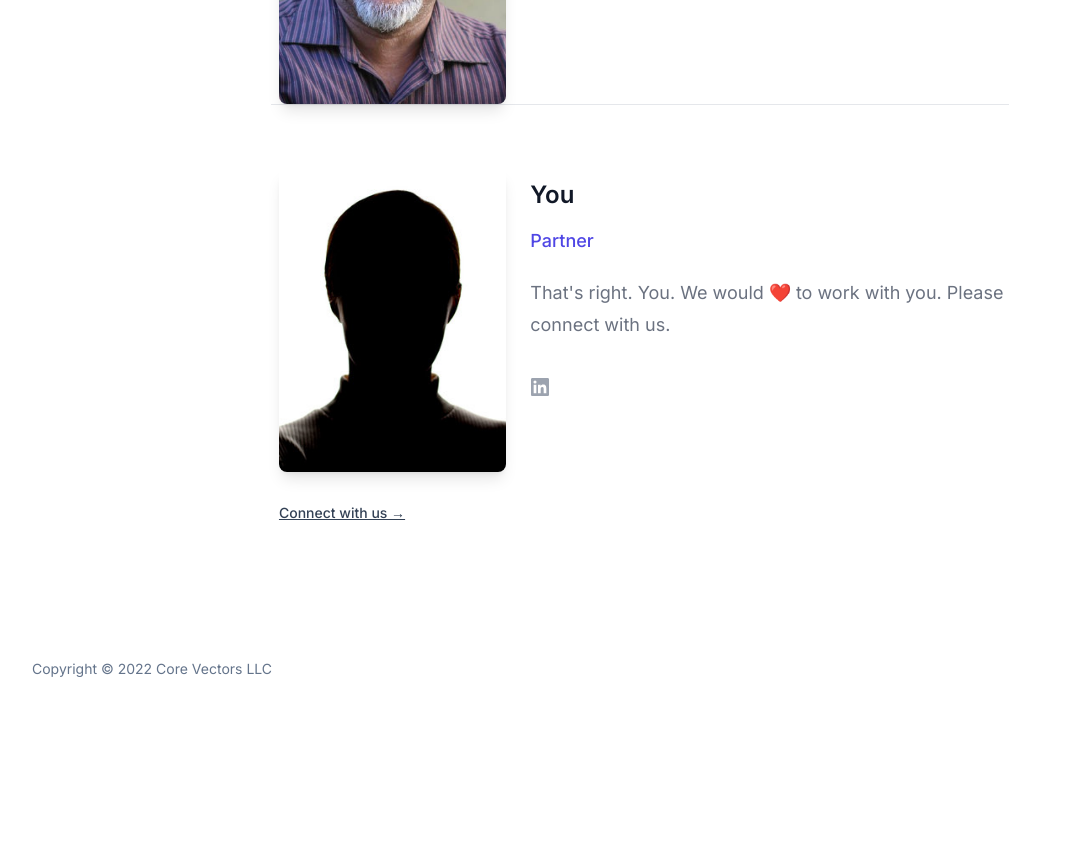
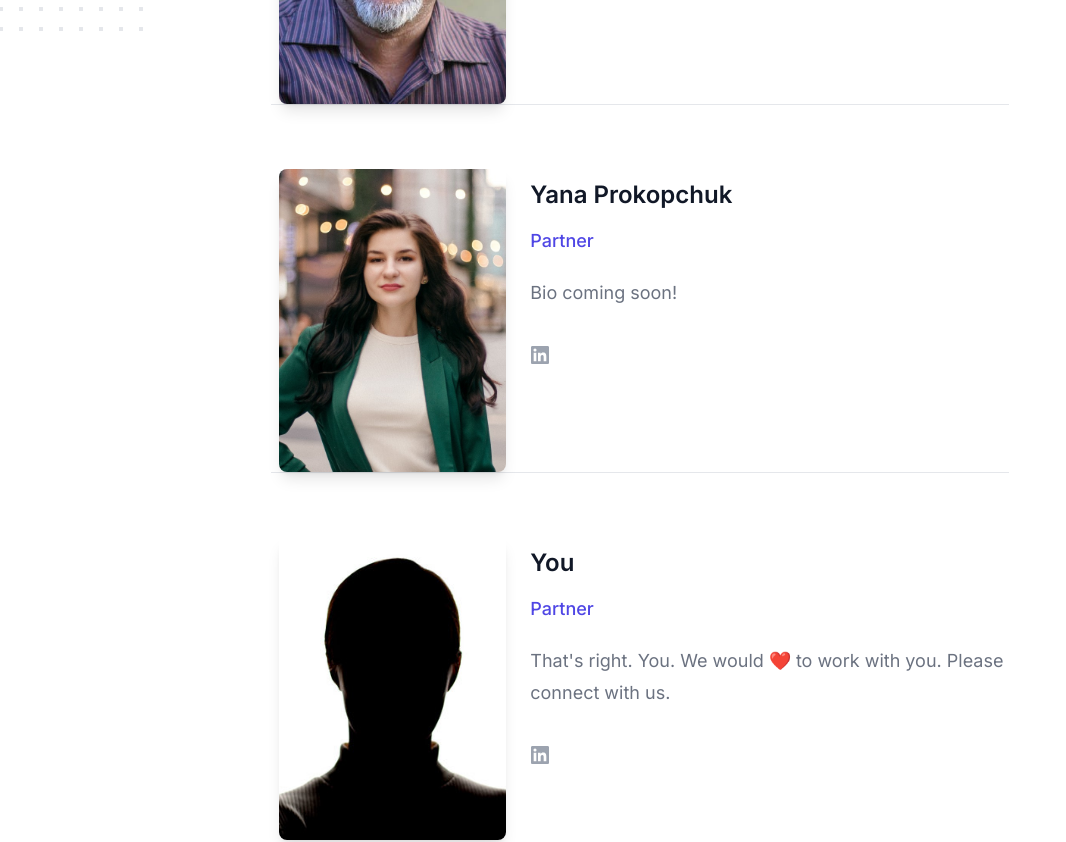
Before and after one commit to corevectors/www, a Next.js app: page /about in a window 1280 px wide. Shown: the part 1420-2262 px from the top of the page, without its empty margins (0-1066 px from the left). Before the commit the page ends 2141 px from the top, so only its background shows below. Built offline with nearby package versions, Linux system fonts and the light colour scheme.

Commit message:
Add yana

```diff
--- a/src/components/About.jsx
+++ b/src/components/About.jsx
@@ -4,6 +4,7 @@ import {NavLink} from "@/components/NavLink";
 
 import kerry from '@/images/people/kerry.jpg'
 import subbu from '@/images/people/subbu.jpg'
+import yana from '@/images/people/yana.jpg'
 import you from '@/images/people/you.jpg'
 
 const people = [{
@@ -22,6 +23,13 @@ const people = [{
     imageUrl: subbu,
     bio: 'Bio coming soon!',
     linkedinUrl: 'https://www.linkedin.com/in/subbubalakrishnan/',
+  },
+  {
+    name: 'Yana Prokopchuk',
+    role: 'Partner',
+    imageUrl: yana,
+    bio: 'Bio coming soon!',
+    linkedinUrl: 'https://www.linkedin.com/in/yana-prokopchuk/',
   },
   {
     name: 'You',
```
Also changed, not shown: src/images/people/yana.jpg (added).
